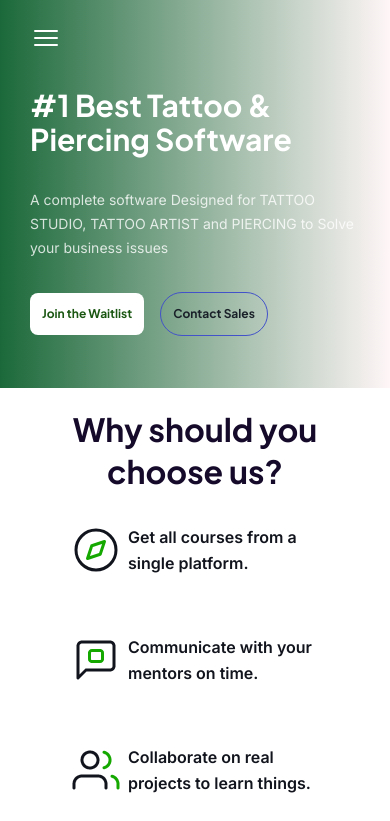
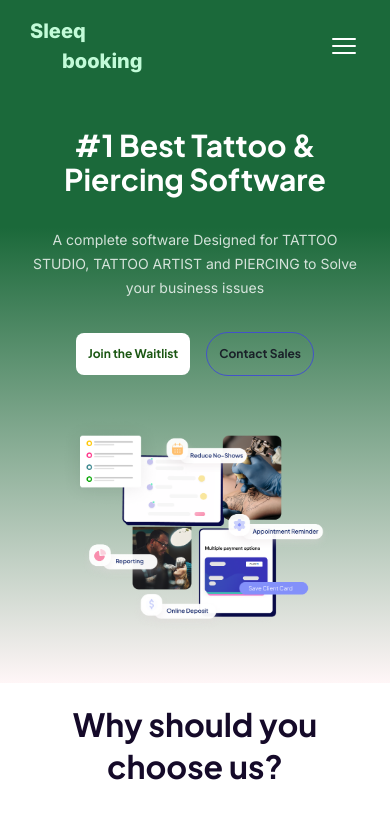
Before and after one commit to atuldedha/sniper-project-2, a React (Create React App) app: page / in a window 390 px wide. Shown: the top 821 px of the page. Built offline with nearby package versions, Linux system fonts and the light colour scheme; a web font is replaced by a local one.

Commit message:
changes as requested

```diff
--- a/src/App.js
+++ b/src/App.js
@@ -20,6 +20,14 @@
 
       {/* Solutions Section */}
       <SolutionSection />
+
+      {/* Join Course Section */}
+      <ContactSection
+        titleText="Join one of our free courses now"
+        subText="Lorem ipsum dolor sit amet, consectetur adipis elit. Sit enim nec, proin faucibus."
+        buttonText="Join Free Class Now"
+        handleClick={() => {}}
+      />
 
       {/* features section */}
       <FeaturesSection />
--- a/src/components/ContactSection/ContactSection.js
+++ b/src/components/ContactSection/ContactSection.js
@@ -4,10 +4,10 @@
   return (
     <div className="w-full bg-green1 flex flex-col lg:flex-row items-center justify-between px-10 py-8 lg:px-36 lg:py-16">
       <div className="flex flex-col space-y-4">
-        <span className="font-plus font-bold text-white text-[18px] leading-[26px] lg:text-[28px] lg:leading-[34px]">
+        <span className="font-plus font-bold text-center lg:text-start text-white text-[18px] leading-[26px] lg:text-[28px] lg:leading-[34px]">
           {titleText}
         </span>
-        <span className="font-inter font-normal text-[12px] leading-[20px] lg:text-[16px] lg:leading-[28px] text-white">
+        <span className="font-inter font-normal text-center lg:text-start text-[12px] leading-[20px] lg:text-[16px] lg:leading-[28px] text-white">
           {subText}
         </span>
       </div>
--- a/src/components/HeroHeader/HeroHeader.js
+++ b/src/components/HeroHeader/HeroHeader.js
@@ -22,25 +22,12 @@
 
   return (
     <>
-      {/* show menu icon in smaller screens */}
-      <div className="flex items-start md:hidden">
-        <Bars3Icon
-          className="h-9 w-8 text-white hover:cursor-pointer"
-          onClick={() => setOpenSidebar(true)}
-        />
-      </div>
-
       {/* sidebar */}
-
       {openSidebar && (
         <div
-          className="fixed left-0 top-0 bottom-0 z-50 bg-bgColor2 border-l-[1px] border-l-green3 flex flex-col items-center px-5 py-5"
+          className="fixed right-0 top-0 bottom-0 z-50 bg-bgColor3 shadow-lg border-l-[1px] border-l-green3 flex flex-col items-center px-5 py-5"
           ref={ref}
         >
-          <span className="font-inter font-extrabold text-[16px] leading-[20px] text-black4 mb-2">
-            Sleeq booking
-          </span>
-
           <div className="flex flex-col items-center justify-center space-y-4 my-auto">
             <span className="font-plus font-extrabold text-[12px] leading-[22px] text-white">
               Home
@@ -63,7 +50,7 @@
       )}
 
       {/* show header bar in larger screens */}
-      <div className="hidden md:w-full md:bg-inherit md:flex md:justify-between md:items-center">
+      <div className="w-full bg-inherit flex justify-between items-center">
         <div className="flex flex-col flex-1">
           <span className="font-inter font-extrabold text-[20px] leading-[22px] lg:text-[34px] lg:leading-[26px] text-green5 mb-2">
             Sleeq
@@ -73,7 +60,16 @@
           </span>
         </div>
 
-        <div className="flex items-center space-x-8">
+        <div className="flex items-center">
+          {/* show menu icon in smaller screens */}
+          <div className="flex items-start md:hidden">
+            <Bars3Icon
+              className="h-9 w-8 text-white hover:cursor-pointer"
+              onClick={() => setOpenSidebar(true)}
+            />
+          </div>
+          {/* else show the header */}
+          <div className="hidden md:flex md:items-center md:space-x-8">
             <span className="font-plus font-extrabold text-[14px] leading-[28px] text-white">
               Home
             </span>
@@ -92,7 +88,7 @@
             </span>
           </div>
 
-        <div className="ml-[50px]">
+          <div className="hidden md:inline-block md:ml-[50px]">
             <button
               className="px-3 py-2 lg:px-5 lg:py-2 bg-green6 text-white cursor-pointer font-plus font-bold text-[12px] leading-[26px] lg:text-[20px] lg:leading-[34px] text-center rounded-lg"
               onClick={() => {}}
@@ -101,6 +97,7 @@
             </button>
           </div>
         </div>
+      </div>
     </>
   );
 };
--- a/src/components/HeroSection/HeroSection.js
+++ b/src/components/HeroSection/HeroSection.js
@@ -4,20 +4,20 @@
 
 const HeroSection = () => {
   return (
-    <div className="flex flex-col bg-bgColor2  px-[30px] py-[20px] md:px-[60px] lg:px-[100px] xl:px-[150px] lg:py-8">
+    <div className="flex flex-col bg-bgColor3 md:bg-bgColor2  px-[30px] py-[20px] md:px-[60px] lg:px-[100px] xl:px-[150px] lg:py-8">
       <HeroHeader />
-      <div className="flex items-center justify-center my-8 md:my-16">
+      <div className="flex flex-col md:flex-row items-center justify-center mt-14 mb-8 md:my-16">
         <div className="flex flex-col w-full md:basis-1/2">
-          <span className="font-plus font-bold text-white text-[30px] leading-[34px] md:text-[36px] md:leading-[45px] lg:text-[60px] lg:leading-[68px] mb-8">
+          <span className="font-plus font-bold w-full text-center md:text-start text-white text-[30px] leading-[34px] md:text-[36px] md:leading-[45px] lg:text-[40px] lg:leading-[56px] xl:text-[60px] xl:leading-[68px] mb-8">
             #1 Best Tattoo & Piercing Software
           </span>
 
-          <span className="font-inter font-normal text-[14px] md:text-[18px] leading-[24px] md:leading-[30px] opacity-80 text-white mb-8">
+          <span className="font-inter font-normal  text-center md:text-start text-[14px] md:text-[18px] leading-[24px] md:leading-[30px] opacity-80 text-white mb-8">
             A complete software Designed for TATTOO STUDIO, TATTOO ARTIST and
             PIERCING to Solve your business issues
           </span>
 
-          <div className="flex items-center space-x-4">
+          <div className="flex items-center justify-center md:justify-start space-x-4">
             <button
               className="px-3 py-2 lg:px-5 lg:py-2 bg-white text-green2 cursor-pointer font-plus font-bold text-[12px] md:text-[16px] leading-[26px] lg:text-[20px] lg:leading-[34px] text-center rounded-lg"
               onClick={() => {}}
@@ -30,11 +30,11 @@
           </div>
         </div>
 
-        <div className="hidden md:basis-1/2 md:flex md:items-center md:justify-center">
+        <div className="basis-1/2 flex items-center justify-center mt-10 md:mt-0">
           <img
             src={HeroBg}
             alt="background"
-            className="md:w-[400px] xl:w-[550px] 2xl:w-[691px] 2xl:h-[520px]"
+            className="w-[285px] h-[215px] md:w-[400px] md:h-[300px] xl:w-[550px] 2xl:w-[691px] 2xl:h-[520px] object-contain"
           />
         </div>
       </div>
--- a/tailwind.config.js
+++ b/tailwind.config.js
@@ -7,6 +7,7 @@
         bgColor:
           "linear-gradient(90deg, #1B1B1B 17.28%, rgba(0, 0, 0, 0) 100%)",
         bgColor2: "linear-gradient(270deg, #FFF6F7 0%, #1B693A 100%)",
+        bgColor3: "linear-gradient(180deg, #1B693A 33.33%, #FFF6F7 100%)",
       },
       colors: {
         white1: "#FDFDFD",
```
Lines whose indentation alone changed are shown as unchanged.
